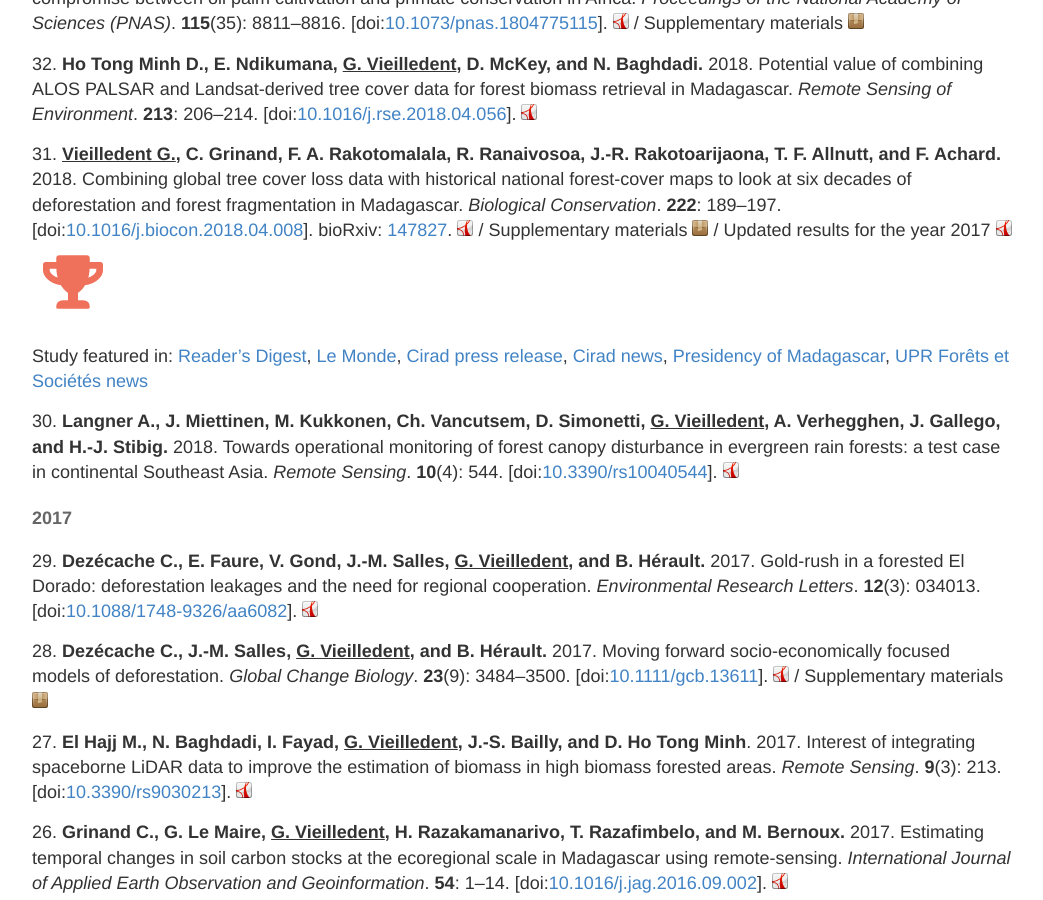
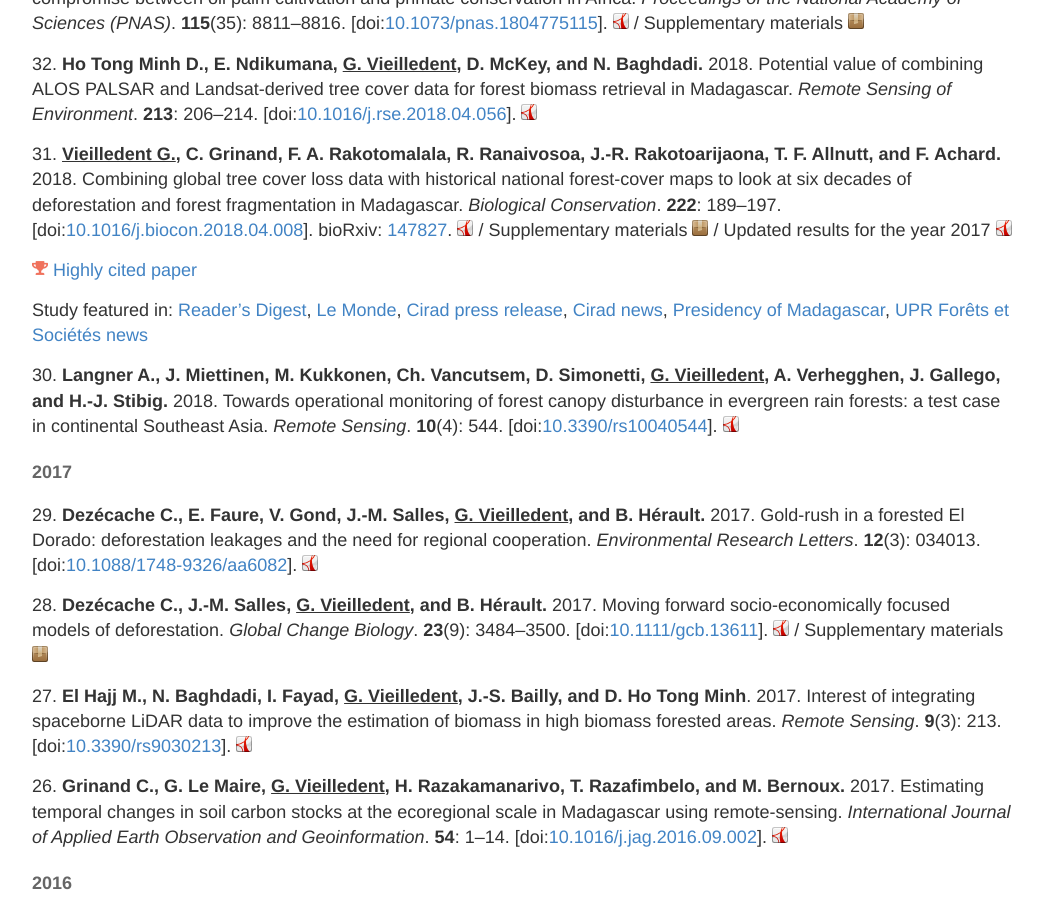
Before and after one commit to ghislainv/ghislainv.github.io, a Jekyll site: the page built from publications.md, in a window 1280 px wide and 900 px high, scrolled down 1648 px. Shown: the whole window, without its empty margins (118-1161 px from the left). Built offline with Jekyll 4.4.1, drawn with Linux system fonts in a browser that asks for light colours; comment, search, counter and statistics services are not loaded; some of the changed text lies outside the part shown.

Commit message:
Update publications

```diff
--- a/publications.md
+++ b/publications.md
@@ -99,8 +99,8 @@ bioRxiv: [147827](https://doi.org/10.1101/147827).
 Supplementary materials [![supplements](/images/logos/logo-zip.png "supplements")](/publications/Vieilledent2018-BiologicalConservation-SM.pdf)
 /
 Updated results for the year 2017 [![manuscript in pdf](/images/logos/logo-pdf.png "manuscript in pdf")](/publications/Vieilledent2018-BiologicalConservation-update-2017.pdf)
-[![highly cited paper](/images/logos/logo_highly_cited_paper.png "highly cited paper")](https://www.webofscience.com/wos/woscc/full-record/WOS:000434745900020)
 <div data-badge-popover="right" data-badge-type="4" data-doi="https://doi.org/10.1016/j.biocon.2018.04.008" class="altmetric-embed"></div>
+![highly cited paper](/images/logos/logo_highly_cited_paper.png "highly cited paper") [Highly cited paper](https://www.webofscience.com/wos/woscc/full-record/WOS:000434745900020)
 
 Study featured in:
 [Reader's Digest](https://www.rd.com/culture/places-to-visit-before-they-disappear),
@@ -192,6 +192,7 @@ Supplementary materials [![supplements](/images/logos/logo-zip.png "supplements"
 [![manuscript in pdf](/images/logos/logo-pdf.png "manuscript in pdf")](/publications/Kunstler2016-Nature.pdf) /
 Supplementary materials [![supplements](/images/logos/logo-zip.png "supplements")](/publications/Kunstler2016-Nature-SM.pdf)
 <div data-badge-popover="right" data-badge-type="4" data-doi="https://doi.org/10.1038/nature16476" class="altmetric-embed"></div>
+![highly cited paper](/images/logos/logo_highly_cited_paper.png "highly cited paper") [Highly cited paper](https://www.webofscience.com/wos/woscc/full-record/WOS:000368015700035)
 
 #### 2015
 
@@ -213,6 +214,7 @@ Supplementary materials [![supplements](/images/logos/logo-zip.png "supplements"
 Supplementary materials [![supplements](/images/logos/logo-pdf.png "supplements")](/publications/Chave2014-GCB-SM.pdf) /
 Pantropical allometry <a href="http://chave.ups-tlse.fr/pantropical_allometry.htm"><img src="/images/logos/logo-internet.png" height="16" alt="internet" title="internet"></a>
 <div data-badge-popover="right" data-badge-type="4" data-doi="https://doi.org/10.1111/gcb.12629" data-hide-no-mentions="true" class="altmetric-embed"></div>
+![highly cited paper](/images/logos/logo_highly_cited_paper.png "highly cited paper") [Highly cited paper](https://www.webofscience.com/wos/woscc/full-record/WOS:000342168500015)
 
 18\. **Laurans M., B. Hérault, <span style="text-decoration: underline;">G. Vieilledent</span>, and G. Vincent.** 2014. Vertical stratification reduces competition for light in dense tropical forests. *Forest Ecology and Management*. **329**: 79--88.
 \[doi:[10.1016/j.foreco.2014.05.059](https://doi.org/10.1016/j.foreco.2014.05.059)\].
@@ -299,6 +301,7 @@ in trait-based plant ecology? *Perspectives in Plant Ecology, Evolution and Syst
 [![pdf](/images/logos/logo-pdf.png "manuscript in pdf")](/publications/Albert2011-PPEES.pdf)
 / Supplementary materials
 [![pdf](/images/logos/logo-pdf.png "manuscript in pdf")](/publications/Albert2011-PPEES-SM.pdf)
+![highly cited paper](/images/logos/logo_highly_cited_paper.png "highly cited paper") [Highly cited paper](https://www.webofscience.com/wos/woscc/full-record/WOS:000296000300007)
 
 4\. **Kunstler G., Albert C. H., Courbaud B., Lavergne S., Thuiller W., <span style="text-decoration: underline;">Vieilledent G.</span>, Zimmermann N. E., and Coomes D. A.** 2011. Effects of competition on tree radial-growth vary in importance but not in intensity along climatic gradients. *Journal of Ecology*. **99**(1): 300--312. \[doi:[10.1111/j.1365-2745.2010.01751.x](https://doi.org/10.1111/j.1365-2745.2010.01751.x)\].
 [![pdf](/images/logos/logo-pdf.png "manuscript in pdf")](/publications/Kunstler2011-JoE.pdf)
```
Also changed, not shown: images/logos/logo_highly_cited_paper.png.
